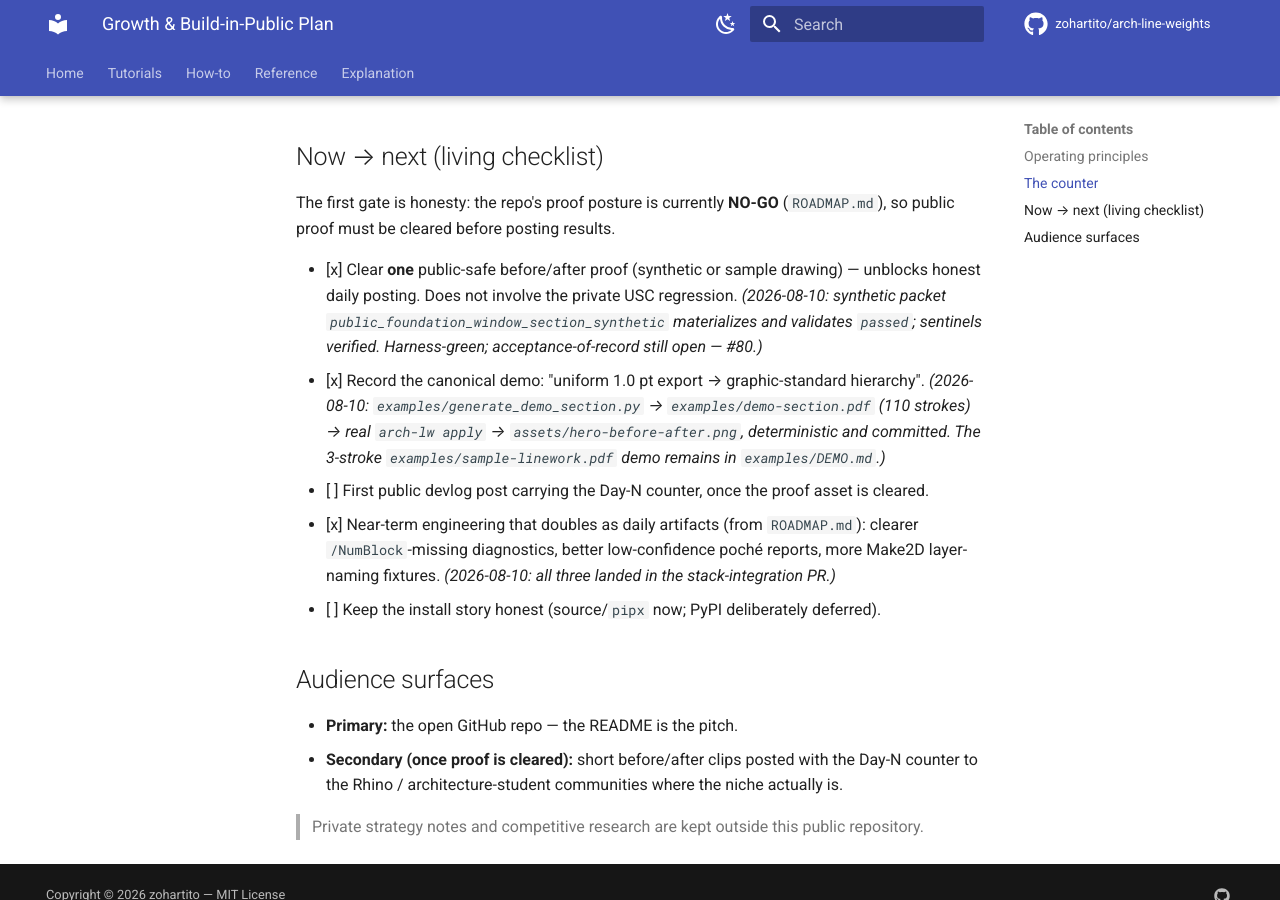
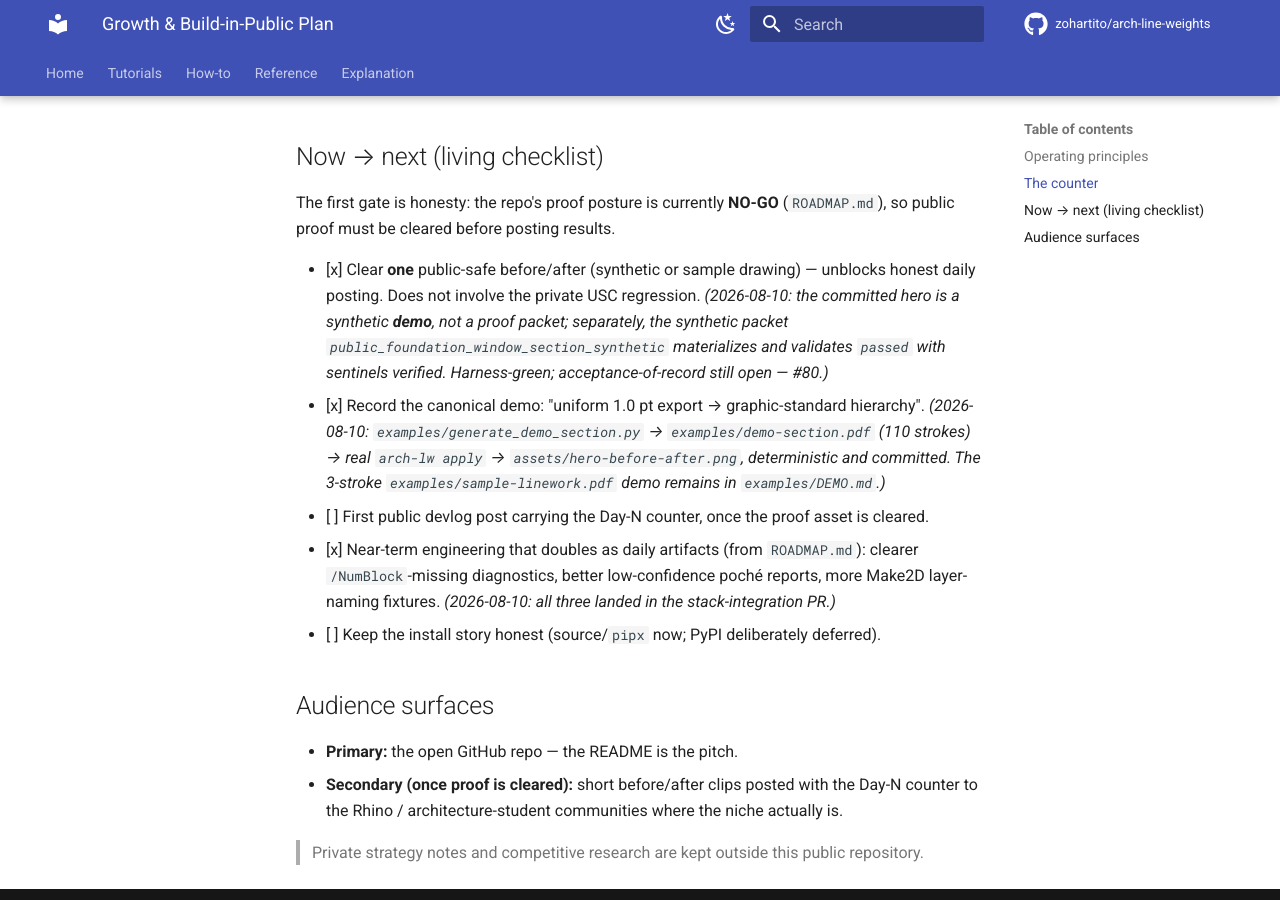
Before and after one commit to zohartito/arch-line-weights, an MkDocs documentation site: the page built from docs/GROWTH.md, in a window 1280 px wide and 900 px high, scrolled down 819 px. Built offline with MkDocs 1.6.1 and Material for MkDocs 9.7.7, drawn with Linux system fonts in a browser that asks for light colours; comment, search, counter and statistics services are not loaded.

Commit message:
Advisor tightenings: demo-vs-proof wording + committed-PDF byte pin
Co-Authored-By: Claude Fable 5 <noreply@anthropic.com>

```diff
--- a/docs/GROWTH.md
+++ b/docs/GROWTH.md
@@ -30,10 +30,11 @@ commitments.
 The first gate is honesty: the repo's proof posture is currently **NO-GO** (`ROADMAP.md`), so public
 proof must be cleared before posting results.
 
-- [x] Clear **one** public-safe before/after proof (synthetic or sample drawing) — unblocks honest
+- [x] Clear **one** public-safe before/after (synthetic or sample drawing) — unblocks honest
       daily posting. Does not involve the private USC regression.
-      *(2026-08-10: synthetic packet `public_foundation_window_section_synthetic` materializes and
-      validates `passed`; sentinels verified. Harness-green; acceptance-of-record still open — #80.)*
+      *(2026-08-10: the committed hero is a synthetic **demo**, not a proof packet; separately, the
+      synthetic packet `public_foundation_window_section_synthetic` materializes and validates
+      `passed` with sentinels verified. Harness-green; acceptance-of-record still open — #80.)*
 - [x] Record the canonical demo: "uniform 1.0 pt export → graphic-standard hierarchy".
       *(2026-08-10: `examples/generate_demo_section.py` → `examples/demo-section.pdf` (110 strokes)
       → real `arch-lw apply` → `assets/hero-before-after.png`, deterministic and committed. The
```
Also changed, not shown: 1 other file.
